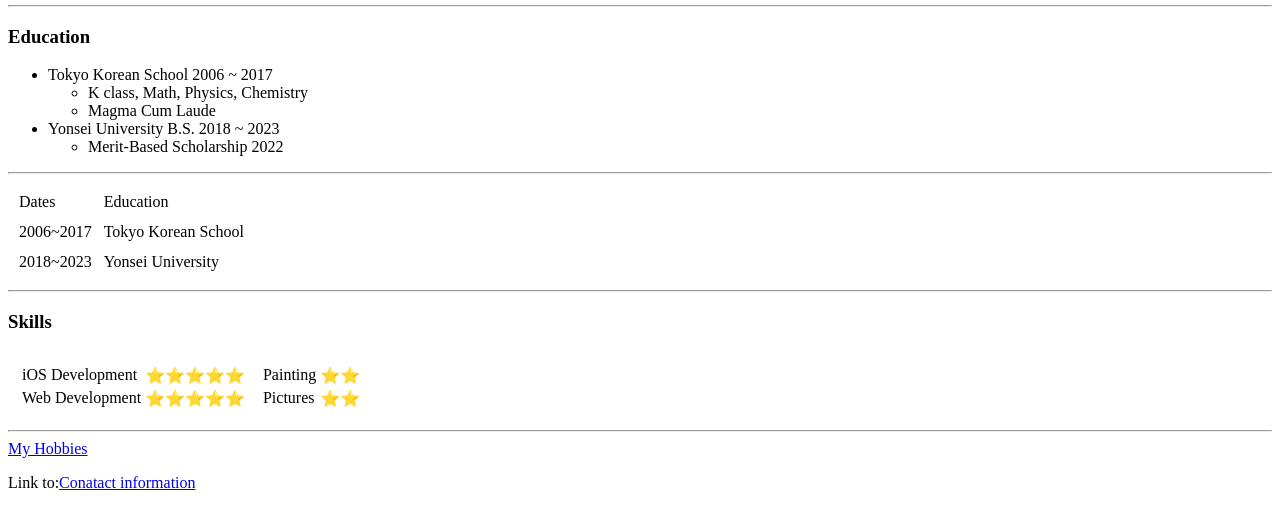
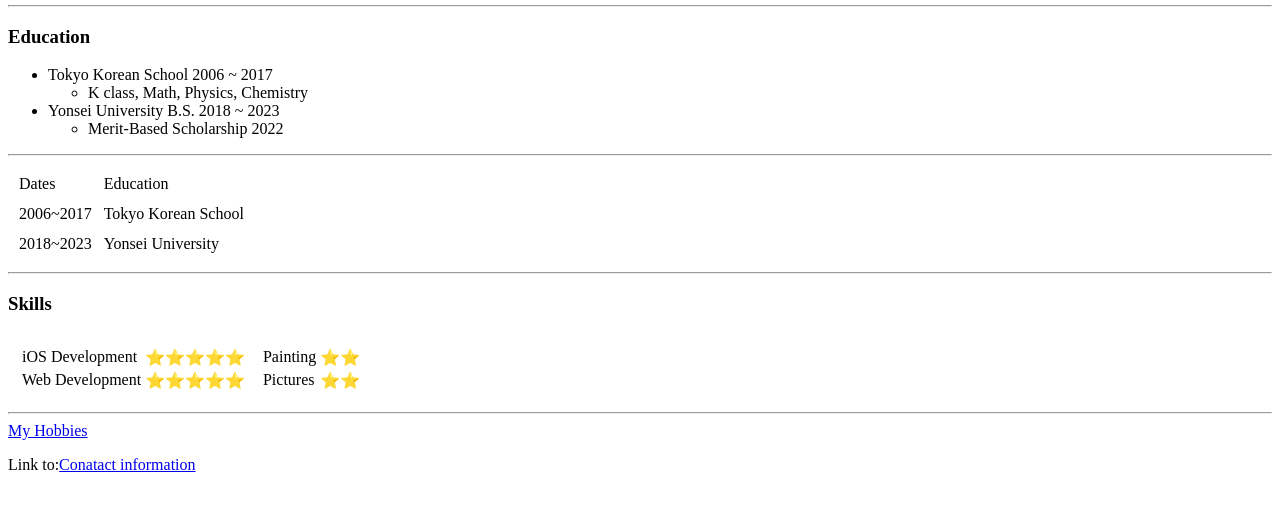
Before and after one commit to ggbjjgg/cv, a plain HTML site: page index.html in a window 1280 px wide. Shown: the part 207-736 px from the top of the page. Drawn offline with Linux system fonts and the light colour scheme.

Commit message:
Update index.html
edit

```diff
--- a/index.html
+++ b/index.html
@@ -26,7 +26,6 @@
         <li>Tokyo Korean School 2006 ~ 2017</li>
         <ul>
             <li>K class, Math, Physics, Chemistry</li>
-            <li>Magma Cum Laude</li>
         </ul>
         <li>Yonsei University B.S. 2018 ~ 2023</li>
         <ul>
```
